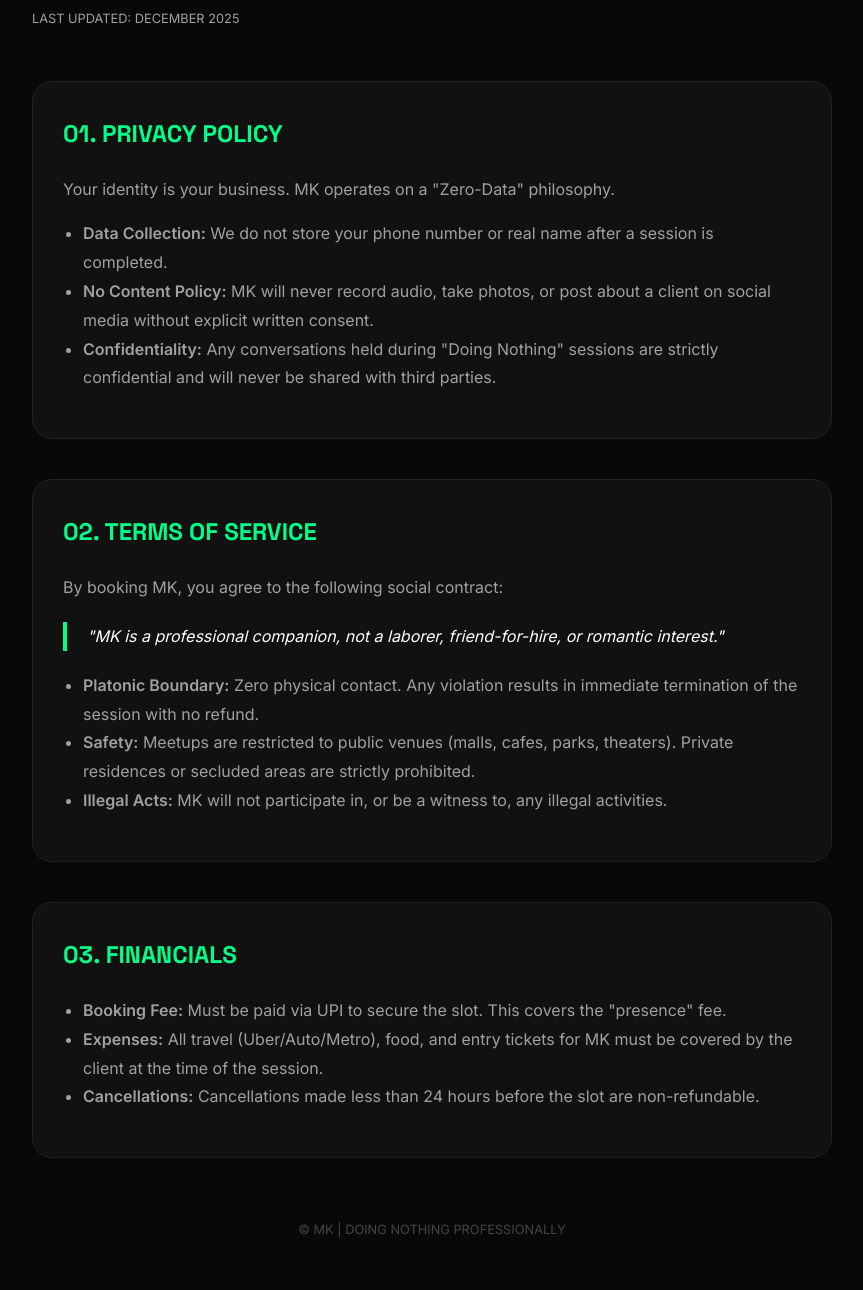
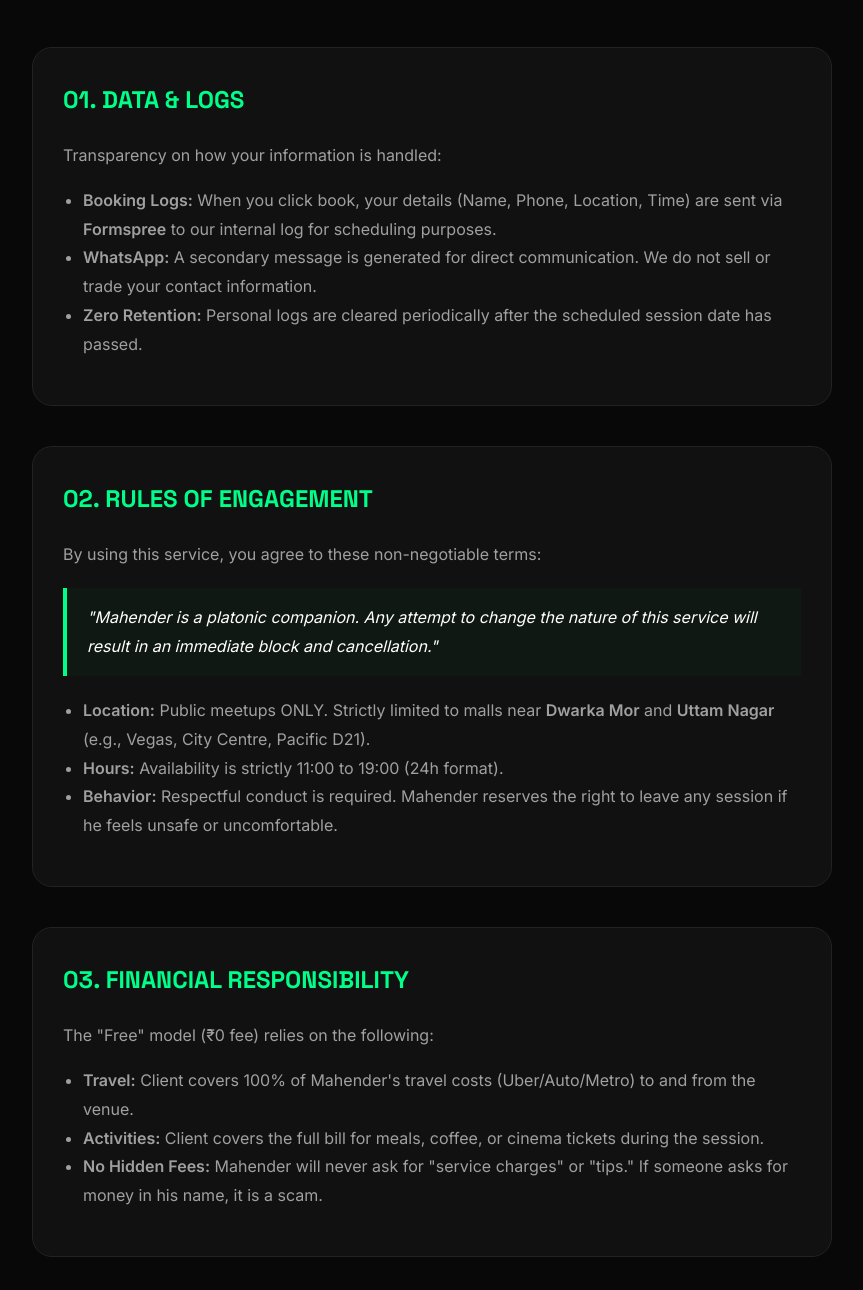
Before and after one commit to ARIHANT102/mk-rental, a plain HTML site: page privacy.html in a window 1280 px wide. Shown: the part 229-1519 px from the top of the page, without its empty margins (208-1071 px from the left). Drawn offline with Linux system fonts and the light colour scheme.

Commit message:
privacy.html

```diff
--- a/privacy.html
+++ b/privacy.html
@@ -39,9 +39,10 @@
 
         h1 {
             font-family: 'Space Grotesk', sans-serif;
-            font-size: 3rem;
+            font-size: clamp(2rem, 8vw, 3rem);
             margin-bottom: 10px;
             color: var(--text-main);
+            line-height: 1.1;
         }
 
         .last-updated {
@@ -49,6 +50,7 @@
             font-size: 0.8rem;
             margin-bottom: 50px;
             display: block;
+            letter-spacing: 1px;
         }
 
         section {
@@ -77,8 +79,9 @@
 
         .highlight-box {
             border-left: 4px solid var(--accent);
-            padding-left: 20px;
+            padding: 15px 20px;
             margin: 20px 0;
+            background: rgba(0, 255, 136, 0.03);
             font-style: italic;
         }
 
@@ -96,45 +99,45 @@
         <a href="index.html" class="back-link">← BACK TO HOME</a>
 
         <h1>THE PROTOCOL.</h1>
-        <span class="last-updated">LAST UPDATED: DECEMBER 2025</span>
+        <span class="last-updated">VERSION 2.1 | UPDATED DECEMBER 2025</span>
 
         <section>
-            <h2>01. PRIVACY POLICY</h2>
-            <p>Your identity is your business. MK operates on a "Zero-Data" philosophy.</p>
+            <h2>01. DATA & LOGS</h2>
+            <p>Transparency on how your information is handled:</p>
             <ul>
-                <li><strong>Data Collection:</strong> We do not store your phone number or real name after a session is completed.</li>
-                <li><strong>No Content Policy:</strong> MK will never record audio, take photos, or post about a client on social media without explicit written consent.</li>
-                <li><strong>Confidentiality:</strong> Any conversations held during "Doing Nothing" sessions are strictly confidential and will never be shared with third parties.</li>
+                <li><strong>Booking Logs:</strong> When you click book, your details (Name, Phone, Location, Time) are sent via <strong>Formspree</strong> to our internal log for scheduling purposes.</li>
+                <li><strong>WhatsApp:</strong> A secondary message is generated for direct communication. We do not sell or trade your contact information.</li>
+                <li><strong>Zero Retention:</strong> Personal logs are cleared periodically after the scheduled session date has passed.</li>
             </ul>
         </section>
 
         <section>
-            <h2>02. TERMS OF SERVICE</h2>
-            <p>By booking MK, you agree to the following social contract:</p>
+            <h2>02. RULES OF ENGAGEMENT</h2>
+            <p>By using this service, you agree to these non-negotiable terms:</p>
             <div class="highlight-box">
-                "MK is a professional companion, not a laborer, friend-for-hire, or romantic interest."
+                "Mahender is a platonic companion. Any attempt to change the nature of this service will result in an immediate block and cancellation."
             </div>
             <ul>
-                <li><strong>Platonic Boundary:</strong> Zero physical contact. Any violation results in immediate termination of the session with no refund.</li>
-                <li><strong>Safety:</strong> Meetups are restricted to public venues (malls, cafes, parks, theaters). Private residences or secluded areas are strictly prohibited.</li>
-                <li><strong>Illegal Acts:</strong> MK will not participate in, or be a witness to, any illegal activities.</li>
+                <li><strong>Location:</strong> Public meetups ONLY. Strictly limited to malls near <b>Dwarka Mor</b> and <b>Uttam Nagar</b> (e.g., Vegas, City Centre, Pacific D21).</li>
+                <li><strong>Hours:</strong> Availability is strictly 11:00 to 19:00 (24h format).</li>
+                <li><strong>Behavior:</strong> Respectful conduct is required. Mahender reserves the right to leave any session if he feels unsafe or uncomfortable.</li>
             </ul>
         </section>
 
         <section>
-            <h2>03. FINANCIALS</h2>
+            <h2>03. FINANCIAL RESPONSIBILITY</h2>
+            <p>The "Free" model (₹0 fee) relies on the following:</p>
             <ul>
-                <li><strong>Booking Fee:</strong> Must be paid via UPI to secure the slot. This covers the "presence" fee.</li>
-                <li><strong>Expenses:</strong> All travel (Uber/Auto/Metro), food, and entry tickets for MK must be covered by the client at the time of the session.</li>
-                <li><strong>Cancellations:</strong> Cancellations made less than 24 hours before the slot are non-refundable.</li>
+                <li><strong>Travel:</strong> Client covers 100% of Mahender's travel costs (Uber/Auto/Metro) to and from the venue.</li>
+                <li><strong>Activities:</strong> Client covers the full bill for meals, coffee, or cinema tickets during the session.</li>
+                <li><strong>No Hidden Fees:</strong> Mahender will never ask for "service charges" or "tips." If someone asks for money in his name, it is a scam.</li>
             </ul>
         </section>
 
         <footer>
-            © MK | DOING NOTHING PROFESSIONALLY
+            © 2025 MK | BY MAHENDER
         </footer>
     </div>
 
 </body>
-
 </html>
```
